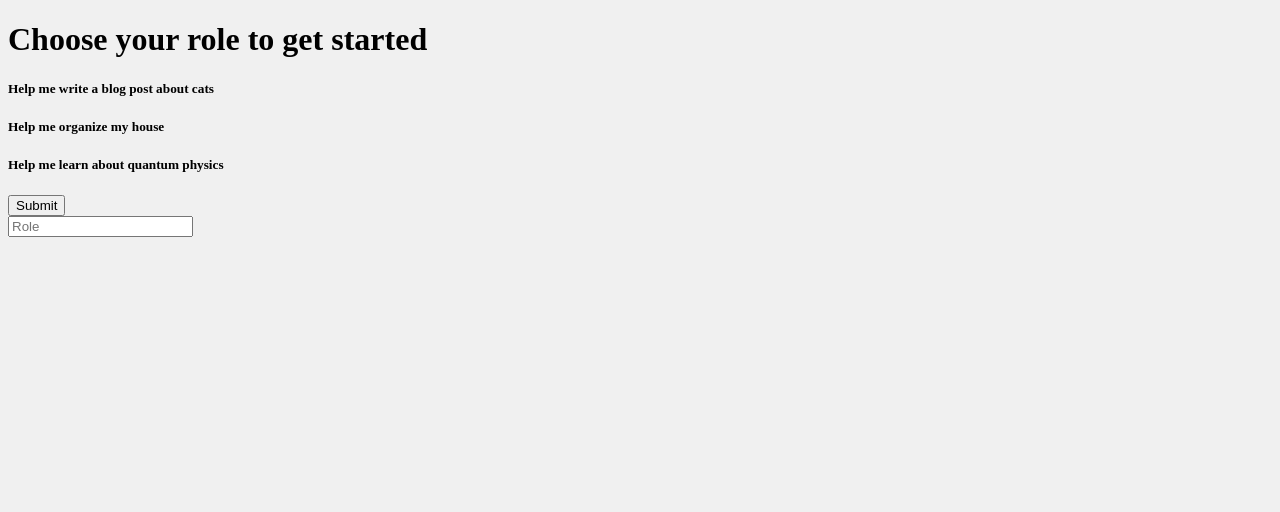
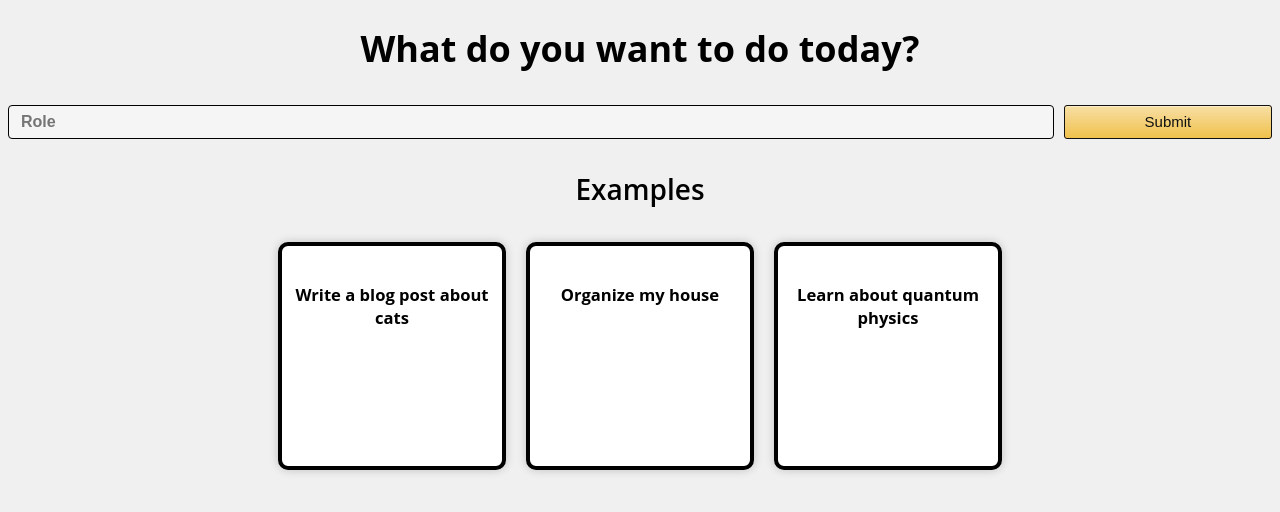
Before and after one commit to DevGauge/PursuitProphet, a Flask app: page /role_selection in a window 1280 px wide. Shown: the top 512 px of the page. Run offline with Flask 3, Linux system fonts and the light colour scheme.

Commit message:
Initial role selection UI

```diff
--- a/GUI/Static/styles.css
+++ b/GUI/Static/styles.css
@@ -1,5 +1,7 @@
 body {
   background-color: #f0f0f0;
+  color: #000000;
+  font-family: "Open Sans", sans-serif;
 }
 
 .welcome-screen {
@@ -7,24 +9,40 @@ body {
   padding: 50px;
 }
 
-.logo {
+.logo,
+.inspiring-image {
+  animation: fadein 2s;
+}
+.logo.logo,
+.inspiring-image.logo {
   width: 40px;
   height: 40px;
   border-radius: 50%;
   overflow: hidden;
-    animation: fadein 2s;
 }
-
-.inspiring-image {
+.logo.inspiring-image,
+.inspiring-image.inspiring-image {
   width: 100%;
   height: auto;
   margin-top: 25px;
-    animation: fadein 2s;
 }
 
 @keyframes fadein {
-    from { opacity: 0; }
-    to   { opacity: 1; }
+  from {
+    opacity: 0;
+  }
+  to {
+    opacity: 1;
+  }
+}
+h1.main-heading {
+  font-size: 36px;
+  font-weight: bold;
+}
+
+h2.sub-heading {
+  font-size: 28px;
+  font-weight: 600;
 }
 
 .name-input {
@@ -33,26 +51,135 @@ body {
   outline: none;
   transition: border 0.3s ease;
 }
-
 .name-input:focus {
   border-bottom: 2px solid #4A90E2;
 }
 
 .submit-button {
-    background-color: #4A90E2;
-    border: none;
-    color: white;
-    padding: 10px 20px;
+  background-color: #f90; /* Amazon orange */
+  background-image: linear-gradient(to bottom, #f7dfa5, #f0c14b);
+  border-color: #a88734 #9c7e31 #846a29;
+  color: #111; /* Amazon text color */
+  border: 1px solid;
+  padding: 3px 11px; /* Adjust the padding as needed */
   text-align: center;
   text-decoration: none;
-    display: inline-block;
-    font-size: 16px;
-    margin: 4px 2px;
+  font-size: 15px;
+  border-radius: 3px; /* Rounded corners */
+  box-shadow: 0 1px 0 rgba(255, 255, 255, 0.4) inset;
   cursor: pointer;
-    opacity: 0.6;
-    transition: opacity 0.3s ease;
+  transition: border-color 0.3s ease-in-out;
+  line-height: 20px; /* adjust as needed */
+  padding: 6px 12px; /* adjust as needed */
+  width: 100%;
+}
+.submit-button:hover, .submit-button:focus {
+  border-color: purple;
 }
 
-.submit-button:hover {
-    opacity: 1;
+.card-container {
+  display: flex;
+  width: 100%;
+  justify-content: center;
+  flex-wrap: wrap;
 }
+
+.card {
+  margin: 10px;
+}
+
+.role-card {
+  position: relative;
+  transition: transform 0.3s ease-in-out;
+  border-radius: 10px;
+  border: 4px solid #000;
+  overflow: hidden;
+  box-shadow: 0 0 10px rgba(0, 0, 0, 0.2);
+  cursor: pointer;
+  margin: 10px;
+  padding: 10px;
+  background-color: #fff;
+  width: 200px;
+  height: 200px;
+  display: inline-block;
+  text-align: center;
+  vertical-align: top;
+  font-size: 20px;
+  color: #000;
+  font-weight: bold;
+  text-decoration: none;
+}
+.role-card:hover {
+  transform: translateY(-10px);
+  border: 4px solid purple;
+  box-shadow: 0 0 20px purple;
+}
+.role-card:active, .role-card.active {
+  transform: translateY(-5px);
+  background-color: purple;
+  box-shadow: 0 0 20px purple;
+}
+
+.text-container {
+  display: flex;
+  justify-content: space-between;
+  align-items: center;
+  width: 100%;
+}
+
+form {
+  width: 20%;
+}
+
+.text-center {
+  text-align: center;
+}
+
+input {
+  width: 100%;
+  padding: 12px 20px;
+  margin: 8px 0;
+  display: inline-block;
+  background-color: darkgray;
+  border: 1px solid #000;
+  border-radius: 4px; /* Rounded corners */
+  box-sizing: border-box;
+  font-size: 16px;
+  font-weight: bold;
+  transition: all 0.3s ease-in-out;
+  width: 100%;
+  flex-grow: 1;
+  /* This will make the text box take up the remaining space in the container */
+  margin-right: 10px;
+  /* This will put a small margin between the text box and the button */
+  line-height: 20px; /* adjust as needed */
+  padding: 6px 12px; /* adjust as needed */
+}
+input:hover {
+  border-color: #800080;
+}
+input:focus {
+  border-color: #800080;
+}
+input:valid {
+  background-color: #F5F5F5;
+}
+input ~ .border {
+  position: absolute;
+  bottom: 0;
+  left: 0;
+  width: 0;
+  height: 2px;
+  background-color: #4eb398;
+}
+.input:focus input ~ .border {
+  width: 100%;
+  transition: 0.5s;
+  background-color: #000;
+}
+
+input[type=text]:focus {
+  border-color: #800080;
+}
+
+/*# sourceMappingURL=styles.css.map */
--- a/GUI/Static/styles.scss
+++ b/GUI/Static/styles.scss
@@ -59,21 +59,26 @@ h2.sub-heading {
 }
 
 .submit-button {
-    background-color: #4A90E2;
-    border: none;
-    color: white;
-    padding: 10px 20px;
+    background-color: #f90; /* Amazon orange */
+    background-image: linear-gradient(to bottom,#f7dfa5,#f0c14b);
+    border-color: #a88734 #9c7e31 #846a29;
+    color: #111; /* Amazon text color */
+    border: 1px solid;
+    padding: 3px 11px; /* Adjust the padding as needed */
     text-align: center;
     text-decoration: none;
-    display: inline-block;
-    font-size: 16px;
-    margin: 4px 2px;
+    font-size: 15px;
+    border-radius: 3px; /* Rounded corners */
+    box-shadow: 0 1px 0 rgba(255,255,255,.4) inset;
     cursor: pointer;
-    opacity: 0.6;
-    transition: opacity 0.3s ease;
+    transition: border-color 0.3s ease-in-out;
+    line-height: 20px; /* adjust as needed */
+    padding: 6px 12px; /* adjust as needed */
+    width: 100%;
 
-    &:hover {
-        opacity: 1;
+    &:hover,
+    &:focus {
+        border-color: purple;
     }
 }
 
@@ -124,17 +129,42 @@ h2.sub-heading {
 }
 
 .text-container {
-    margin-bottom: 20px;
-    width: 200px;
-    position: relative;
+    display: flex;
+    justify-content: space-between;
+    align-items: center;
+    width: 100%;
 }
 
-.input {
+form {
+    width: 20%;
+}
+
+.text-center {
+    text-align: center;
+}
+
+input {
+    width: 100%;
+    padding: 12px 20px;
+    margin: 8px 0;
+    display: inline-block;
+    background-color: darkgray;
+    border: 1px solid #000;
+    border-radius: 4px; /* Rounded corners */
+    box-sizing: border-box;
     font-size: 16px;
-    border: 0;
-    padding: 10px 0;
-    border-bottom: 1px solid #ccc;
+    font-weight: bold;
     transition: all 0.3s ease-in-out;
+    width: 100%;
+    flex-grow: 1;
+    /* This will make the text box take up the remaining space in the container */
+    margin-right: 10px;
+    /* This will put a small margin between the text box and the button */
+    line-height: 20px; /* adjust as needed */
+    padding: 6px 12px; /* adjust as needed */
+    &:hover {
+        border-color: #800080;
+    }
 
     &:focus {
         border-color: #800080;
@@ -150,10 +180,12 @@ h2.sub-heading {
         left: 0;
         width: 0;
         height: 2px;
-        background-color: #27ad8a;
+        background-color: #4eb398;
 
         .input:focus & {
             width: 100%;
             transition: 0.5s;
+            background-color: #000;
         }
-    }}
+    }
+}
--- a/GUI/Templates/role_selection.html
+++ b/GUI/Templates/role_selection.html
@@ -2,7 +2,16 @@
 
 {% block content %}
 <div class="container mt-5">
-    <h1 class="text-center">Choose your role to get started</h1>
+    <h1 class="text-center main-heading">What do you want to do today?</h1>
+    <div class="text-container">
+        <input class="input" type="text" placeholder="Role">
+        <span class="border"></span>
+        <form action="{{ url_for('role_selection') }}" method="POST">
+            <input type="hidden" name="role" id="selectedRole">
+            <button type="submit" class="btn submit-button">Submit</button>
+        </form>
+    </div>
+    <h2 class="text-center sub-heading">Examples</h2>
     <div class="row">
         <div class="card-container">
             {% for role in roles %}
@@ -15,24 +24,32 @@
             </div>
             {% endfor %}
         </div>
-        <form action="{{ url_for('role_selection') }}" method="POST">
-            <input type="hidden" name="role" id="selectedRole">
-            <button type="submit" class="btn btn-primary">Submit</button>
-        </form>
-    </div>
-    <div class="text-container">
-        <input class="input" type="text" placeholder="Role">
-        <span class="border"></span>
     </div>
 </div>
 <script>
+    function typeText(element, text, delay) {
+        var i = 0;
+        var intervalId = setInterval(function () {
+            if (i < text.length) {
+                element.value += text[i];
+                i++;
+            } else {
+                clearInterval(intervalId);
+            }
+        }, delay);
+    }
     window.onload = function () {
         var cards = document.getElementsByClassName('role-card');
+        var inputBox = document.getElementsByClassName('input')[0];
         for (var i = 0; i < cards.length; i++) {
             cards[i].addEventListener('click', function (e) {
                 var activeCard = document.getElementsByClassName('active')[0];
                 if (activeCard) activeCard.classList.remove('active');
                 this.classList.add('active');
+                // Set the value of the input box to the role name
+                var roleName = this.getElementsByClassName('card-title')[0].textContent;
+                inputBox.value = '';
+                typeText(inputBox, roleName, 80); // Adjust the delay to speed up or slow down the typing
             });
         }
     }
--- a/GUI/welcome.py
+++ b/GUI/welcome.py
@@ -26,7 +26,7 @@ def role_selection():
         bot.set_assistant_role(role)
         return redirect(url_for('next_function'))  # replace 'next_function' with the name of your next route
     else:
-        roles = ['Help me write a blog post about cats', 'Help me organize my house', 'Help me learn about quantum physics']
+        roles = ['Write a blog post about cats', 'Organize my house', 'Learn about quantum physics']
         return render_template('role_selection.html', roles=roles)
 
 if __name__ == "__main__":
```
Also changed, not shown: GUI/Static/style.css/styles.css (deleted, +0 -63 lines), 2 other files. Lines whose indentation alone changed are shown as unchanged.
